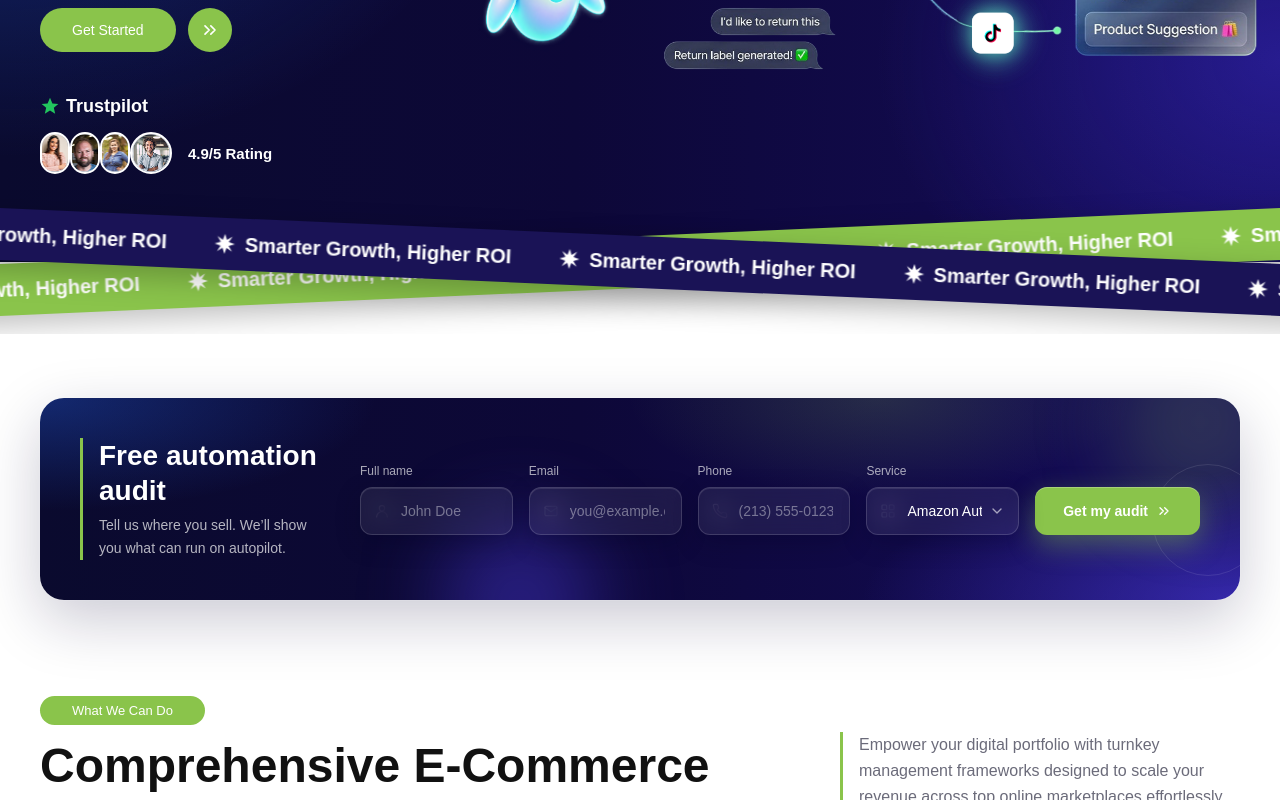
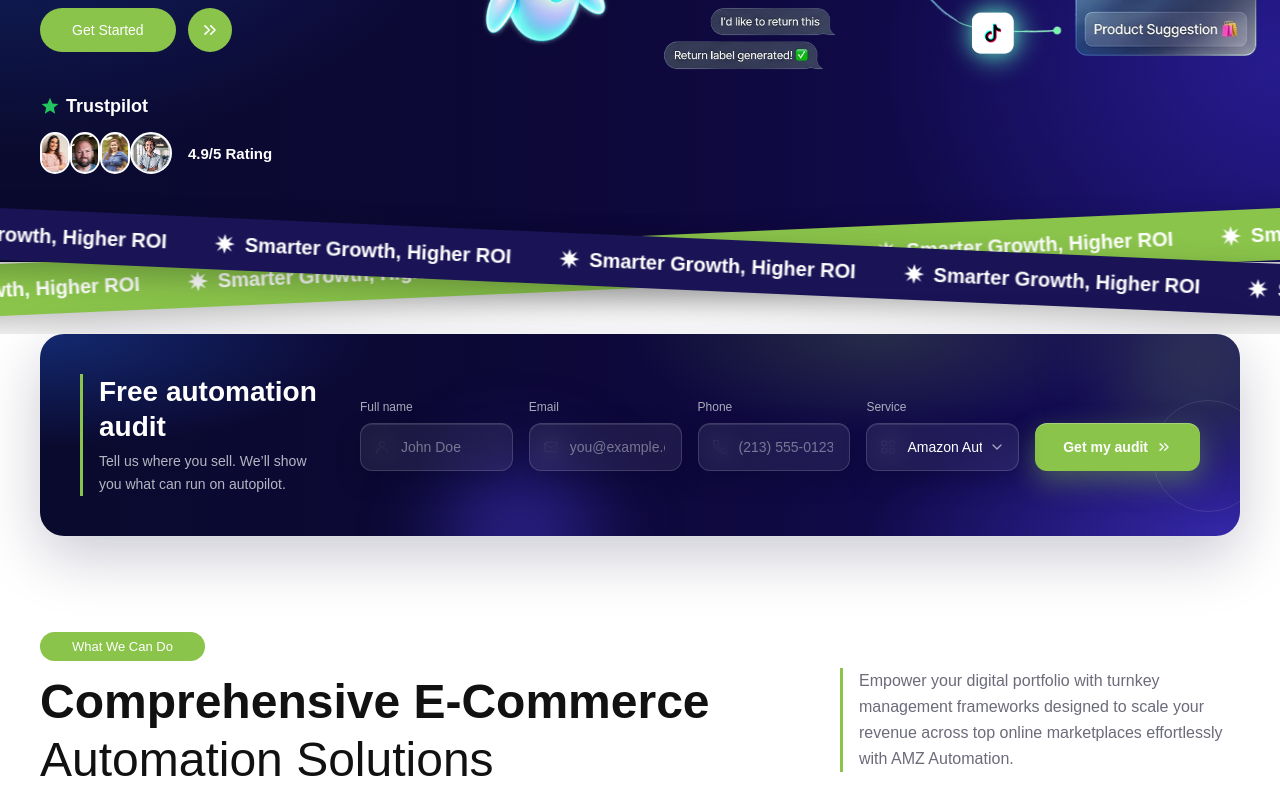
Before and after one commit to tfgdeveloper3-max/ai-automation, a React (Vite) app: page / in a window 1280 px wide. Shown: the part 546-1346 px from the top of the page. Built offline with nearby package versions, Linux system fonts and the light colour scheme.

Commit message:
Quick LEad Form Set

```diff
--- a/src/components/QuickLeadSection.tsx
+++ b/src/components/QuickLeadSection.tsx
@@ -89,7 +89,7 @@ const QuickLeadSection = () => {
     };
 
     return (
-        <section ref={ref} id="quick-audit" className="bg-white px-5 pt-12 sm:px-8 sm:pt-14 lg:px-10 lg:pt-16">
+        <section ref={ref} id="quick-audit" className="bg-white px-5 pt-0 sm:px-8 sm:pt-0 lg:px-10 lg:pt-0">
             <div
                 style={CARD_BG}
                 className={`relative isolate mx-auto grid w-full max-w-[1200px] grid-cols-1 items-center gap-8 overflow-hidden rounded-3xl px-6 py-8 shadow-[0_20px_60px_rgba(20,12,60,0.22)] ring-1 ring-white/10 transition-[opacity,transform] duration-700 ease-out motion-reduce:translate-y-0 motion-reduce:opacity-100 motion-reduce:transition-none sm:px-9 lg:px-10 lg:py-10 xl:grid-cols-[240px_1fr] xl:gap-10 ${inView ? 'translate-y-0 opacity-100' : 'translate-y-8 opacity-0'}`}
```
